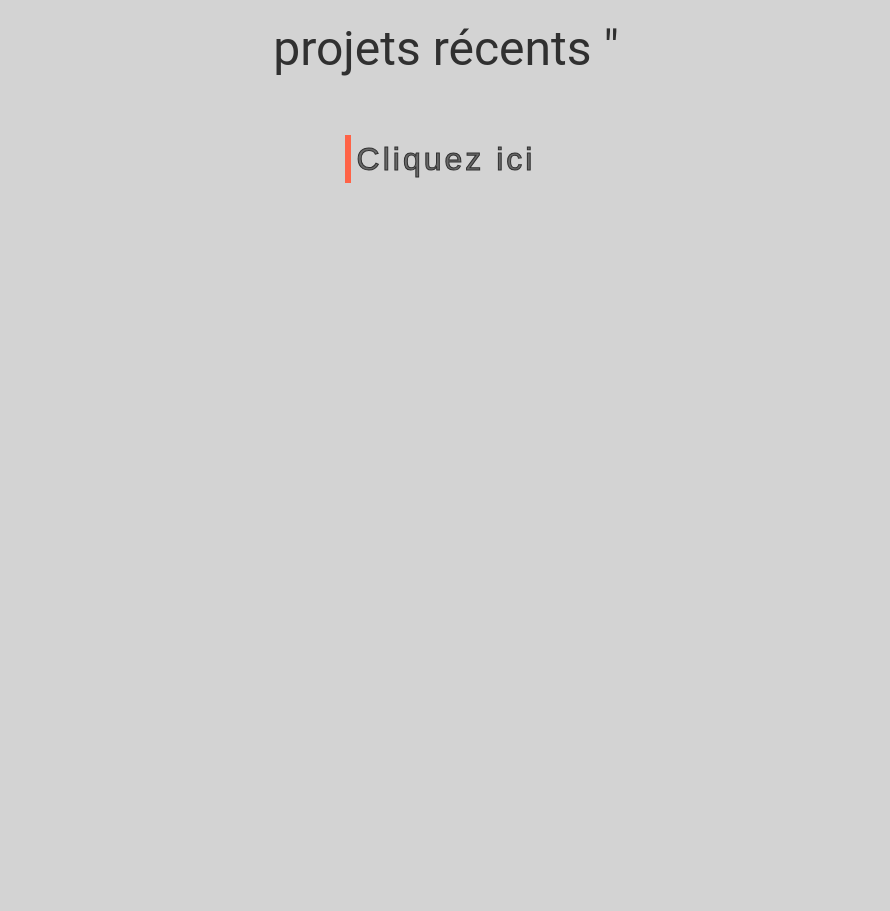
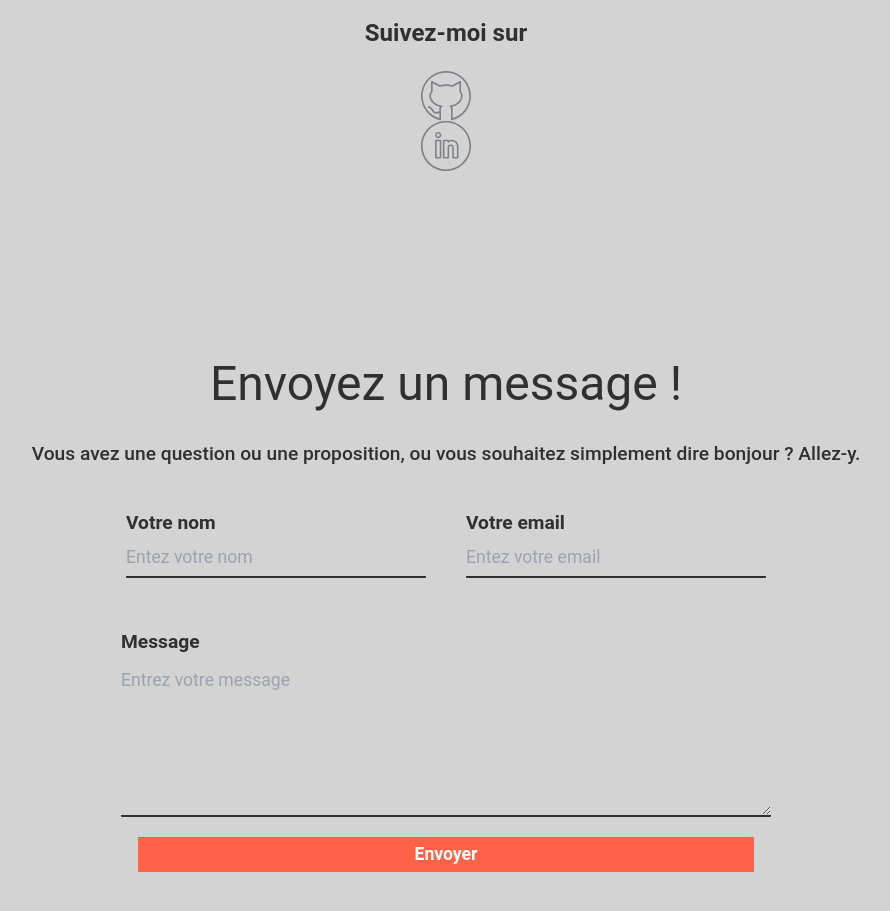
Before and after one commit to kevinmassongo/Portfolio, a React (Vite) app: page / in a window 1280 px wide. Shown: the part 1960-2871 px from the top of the page, without its empty margins (194-1084 px from the left). Before the commit the page ends 2143 px from the top, so only its background shows below. Built offline with nearby package versions, Linux system fonts and the light colour scheme.

Commit message:
I add the part of contact

```diff
--- a/package.json
+++ b/package.json
@@ -10,11 +10,13 @@
     "preview": "vite preview"
   },
   "dependencies": {
+    "@emailjs/browser": "^4.3.1",
     "react": "^18.2.0",
     "react-dom": "^18.2.0",
     "react-hook-form": "^7.51.0",
     "react-icons": "^5.0.1",
-    "react-router-dom": "^6.22.2"
+    "react-router-dom": "^6.22.2",
+    "react-spinners": "^0.13.8"
   },
   "devDependencies": {
     "@types/react": "^18.2.56",
--- a/src/App.css
+++ b/src/App.css
@@ -6,6 +6,15 @@
   box-sizing: border-box;
   margin: 0;
   padding: 0;
+}
+
+.loadingPage{
+  display: flex;
+  justify-content: center;
+  align-items: center;
+  height: 100vh;
+  width: 100%;
+  flex-direction: column;
 }
 
 body {
@@ -337,15 +346,15 @@ body {
 .competence .technic .firstContainer .box .text-box {
   margin-top: 10px;
   background-color: white;
-  font-size: 1.2rem;
+  font-size: 1rem;
   padding: 6px;
-  font-weight: 500;
+  font-weight: 600;
   border-radius: 5px;
 }
 
 .competence .technic .firstContainer .box img{
-  height: 100px;
-  width: 100px;
+  height: 60px;
+  width: 60px;
   object-fit: cover;
 }
 
@@ -356,6 +365,7 @@ body {
   align-items: center;
   justify-content: center;
   flex-direction: column;
+  margin: 5rem 0;
 }
 
 .title-oeuvre {
@@ -363,6 +373,21 @@ body {
   max-width: 40%;
   text-align: center;
   color: #303030;
+}
+
+.logo-oeurvre{
+  display: flex;
+  align-items: center;
+  justify-content: center;
+  flex-direction: column;
+  margin-top: 80px;
+}
+
+.text-oeuvre {
+  font-size: 1.5rem;
+  color: #303030;
+  font-weight: 600;
+  margin-bottom: 20px;
 }
 
 /* animation button */
@@ -383,7 +408,7 @@ body {
   --border-right: 6px;
   --text-stroke-color: #303030;
   --animation-color: tomato;
-  --fs-size: 2em;
+  --fs-size: 1.3em;
   letter-spacing: 3px;
   text-decoration: none;
   font-size: var(--fs-size);
@@ -409,6 +434,104 @@ body {
 .button:hover .hover-text {
   width: 100%;
   filter: drop-shadow(0 0 23px var(--animation-color))
+}
+
+/* CONTACT */
+
+.contact {
+  padding: 6% 7%;
+}
+
+.contact .title-contact {
+  display: flex;
+  align-items: center;
+  justify-content: center;
+  margin: 20px;
+  font-size: 3rem;
+}
+
+.contact .text-contact {
+  display: flex;
+  align-items: center;
+  justify-content: center;
+  margin-top: 20px;
+  font-size: 1.2rem;
+  font-weight: 500;
+  text-align: center;
+}
+
+form {
+  display: flex;
+  align-items: center;
+  justify-content: center;
+  flex-direction: column;
+  margin-top: 40px;
+}
+
+form .container {
+  display: flex;
+  gap: 40px;
+}
+
+form label {
+  font-size: 1.2rem;
+  font-weight: 600;
+}
+
+form .container input{
+  width: 300px;
+  height: 40px;
+  outline: none;
+  border: none;
+  border-radius: 1px;
+  background-color: transparent;
+  border-bottom: 2px solid #303030;
+  font-size: 1.1rem;
+}
+
+textarea {
+  width: 650px;
+  height: 150px;
+  outline: none;
+  border: none;
+  border-radius: 1px;
+  background-color: transparent;
+  border-bottom: 2px solid #303030;
+  font-size: 1.1rem;
+  font-family: 'Roboto', sans-serif;
+
+}
+
+textarea::placeholder{
+  font-size: 1.1rem;
+}
+
+.message {
+  margin-top: 50px;
+  position: relative;
+  left: 0%;
+}
+
+.envoyer{
+  width: 56%;
+  margin-top: 20px;
+  height: 35px;
+  background-color: tomato;
+  border: none;
+  color: white;
+  font-weight: 600;
+  font-size: 1.1rem;
+  cursor: pointer;
+}
+
+.envoyer:active {
+  transform: translate(2px,2px);
+}
+
+.box-message {
+  display: flex;
+  flex-direction: column;
+  gap: 10px;
 }
 
 /* RESPONSIVE */
@@ -508,6 +631,29 @@ body {
   .apropos-name {
     font-size: 100%;
   }
+
+  /* Contact */
+  .contact .title-contact {
+    font-size: 1.8rem;
+  }
+
+  .text-contact {
+    font-size: 1rem;
+  }
+
+  form .container{
+    flex-direction: column;
+  }
+
+  textarea {
+    width: 300px;
+    height: 100px;
+  }
+
+  .envoyer {
+    width: 45%;
+  }
+
 }
 
 @media only screen and (max-width: 425px) {
--- a/src/App.jsx
+++ b/src/App.jsx
@@ -3,11 +3,28 @@ import './App.css'
 import Home from './pages/home'
 import Projet from './pages/projet'
 import Contact from './pages/contact'
+import { useEffect, useState } from 'react'
+import { SyncLoader } from 'react-spinners'
+import LoadingPage from './pages/loadingPage'
 
 function App() {
+const [loading,setLoading] = useState(true)
 
-  return (
+useEffect(() => {
+  setTimeout(()=>{
+    setLoading(false)
+  }, 3000)
+}, [])
+return (
     <>
+    {
+      loading ?
+      <div className="loadingPage">
+        <LoadingPage></LoadingPage>
+        <SyncLoader color={'tomato'} loading={loading} size={50} aria-label="Loading Spinner" data-testid="loader"/>
+      </div>
+      // [<LoadingPage></LoadingPage>,<BarLoader color={'black'} loading={loading} size={150} aria-label="Loading Spinner" data-testid="loader"/>]
+      :
       <BrowserRouter>
         <Routes>
           <Route path='/' element={<Home/>}></Route>
@@ -15,6 +32,7 @@ function App() {
           <Route path='/contact' element={<Contact/>}></Route>
         </Routes>
       </BrowserRouter>
+    }
     </>
   )
 }
--- a/src/components/competence.jsx
+++ b/src/components/competence.jsx
@@ -54,9 +54,9 @@ function Competence() {
                             </div>
                         </div>
                         <div className="box">
-                            <img src="src\images\wordpress.svg" alt="Wordpress" />
+                            <img src="src\images\express.svg" alt="Express JS" />
                             <div className="text-box">
-                                <Text>Wordpress</Text>
+                                <Text>Express JS</Text>
                             </div>
                         </div>
                         <div className="box">
@@ -84,6 +84,12 @@ function Competence() {
                             </div>
                         </div>
                         <div className="box">
+                            <img src="src\images\wordpress.svg" alt="Wordpress" />
+                            <div className="text-box">
+                                <Text>Wordpress</Text>
+                            </div>
+                        </div>
+                        <div className="box">
                             <img src="src\images\git.svg" alt="Git" />
                             <div className="text-box">
                                 <Text>Git</Text>
--- a/src/components/contactMe.jsx
+++ b/src/components/contactMe.jsx
@@ -1,24 +1,54 @@
+import { useRef } from "react";
+import emailjs from '@emailjs/browser'
+import Title from "./title";
 import Text from "./text";
-import Title from "./title";
 
 function ContactMe() {
+    const form = useRef();
+    const sendEmail = (e) => {
+        e.preventDefault();
+
+        emailjs
+            .sendForm('service_qyk3a9k', 'template_x9qxsty', form.current, {
+                publicKey: 'GzkJkScXHgJT91lGE',
+            })
+            .then(
+                () => {
+                    console.log('SUCCESS!');
+                },
+                (error) => {
+                    console.log('FAILED...', error.text);
+                },
+            );
+    };
     return (
         <>
-            {/* <div className="contact">
-                <div className="containerContact">
-                    <Title>Envoyez un message !</Title>
-                    <Text>Vous avez une question ou une proposition, ou vous souhaitez simplement
-                        dire bonjour ? Allez-y.</Text>
-                </div>
-                <div className="contact-form">
-                    <form action="submit">
-                        <div className="name-box">
-                            <label htmlFor="name">Votre nom</label>
-                            <input type="text" id="name"/>
+            <div className="contact">
+                <Title style="title-contact">Envoyez un message !</Title>
+                <Text style="text-contact">Vous avez une question ou une proposition, ou vous souhaitez simplement
+dire bonjour ? Allez-y.</Text>
+                <form ref={form} onSubmit={sendEmail}>
+                    <div className="container">
+                        <div className="box">
+                            <div>
+                                <label>Votre nom</label>
+                            </div>
+                            <input type="text" name="from_name" placeholder="Entez votre nom" />
                         </div>
-                    </form>
-                </div>
-            </div> */}
+                        <div className="box">
+                            <div>
+                                <label>Votre email</label>
+                            </div>
+                            <input type="email" name="from_email" placeholder="Entez votre email" />
+                        </div>
+                    </div>
+                    <div className="box-message">
+                        <label className="message">Message</label>
+                        <textarea name="message" placeholder="Entrez votre message" />
+                    </div>
+                    <input type="submit" value="Envoyer" className="envoyer" />
+                </form>
+            </div>
         </>
     )
 }
--- a/src/components/oeuvre.jsx
+++ b/src/components/oeuvre.jsx
@@ -1,5 +1,7 @@
 import { NavLink } from "react-router-dom";
 import Title from "./title";
+import ReseauSociaux from "./reseauxSociaux";
+import Text from "./text";
 
 function Oeuvre() {
     return (
@@ -12,6 +14,10 @@ function Oeuvre() {
                         <span aria-hidden="true" className="hover-text">&nbsp;Cliquez&nbsp;ici&nbsp;</span>
                     </button>
                 </NavLink>
+                <div className="logo-oeurvre">
+                    <Text style="text-oeuvre">Suivez-moi sur</Text>
+                    <ReseauSociaux />
+                </div>
             </div>
         </>
     )
--- a/src/pages/home.jsx
+++ b/src/pages/home.jsx
@@ -1,6 +1,7 @@
 import Apropos from "../components/apropos";
 import Banner from "../components/banner";
 import Competence from "../components/competence";
+import ContactMe from "../components/contactMe";
 import Header from "../components/header";
 import Oeuvre from "../components/oeuvre";
 
@@ -17,6 +18,7 @@ function Home() {
             <Apropos />
             <Competence/>
             <Oeuvre/>
+            <ContactMe/>
         </>
     )
 }
--- /dev/null
+++ b/src/pages/loadingPage.jsx
@@ -0,0 +1,10 @@
+import Title from "../components/title";
+
+function LoadingPage () {
+    return (
+        <>
+                <Title>Salut 🙌...</Title>
+        </>
+        )
+    }
+    export default LoadingPage;
```
Also changed, not shown: 2 other files (tests, documents, lock files or other folders).
